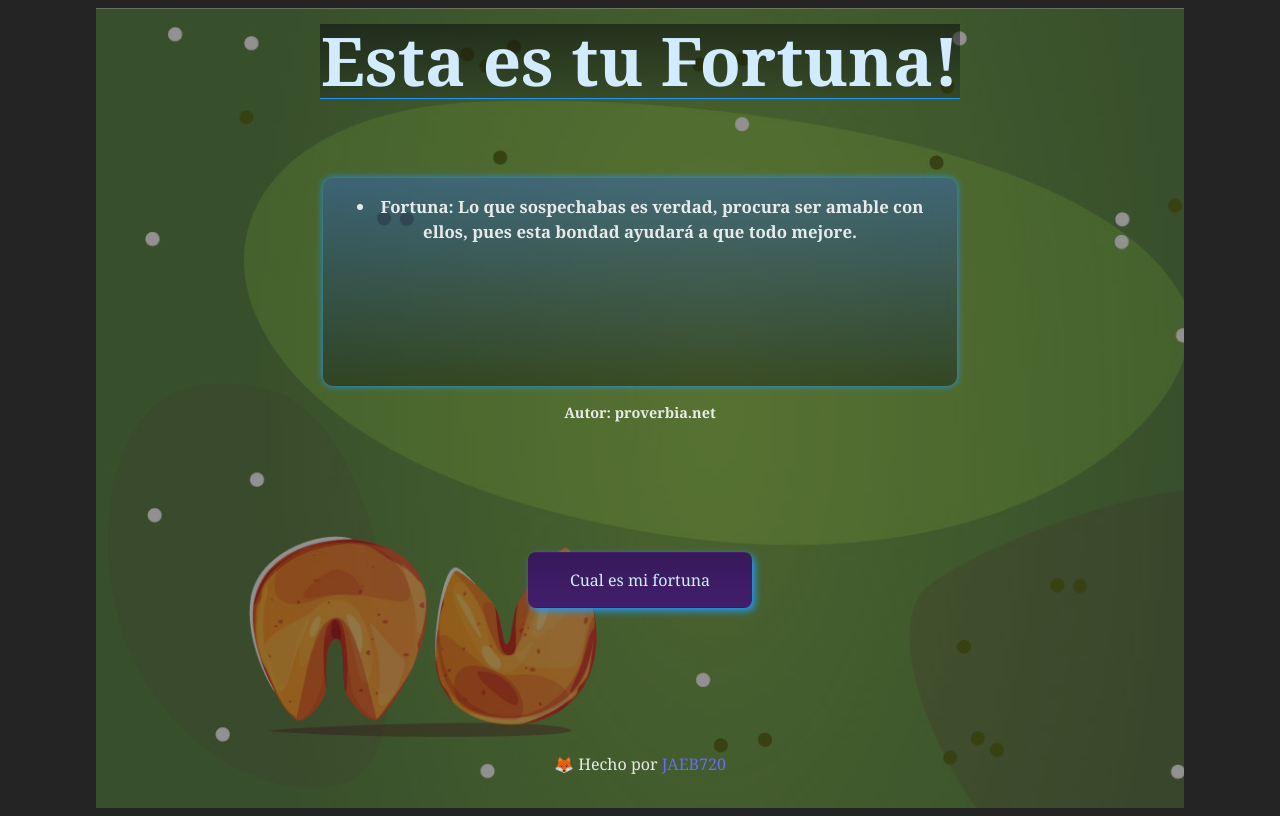
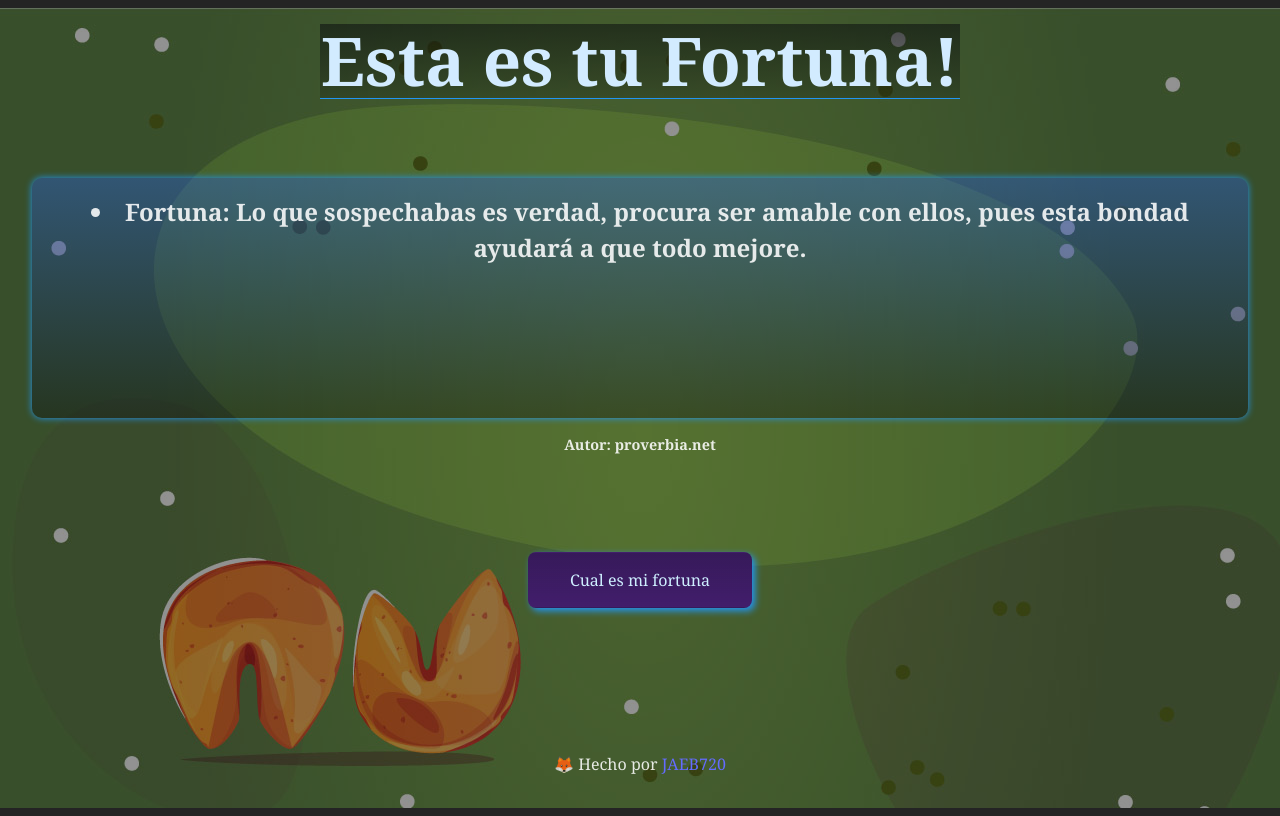
Before and after one commit to JAEB720/GalletaF, a React (Vite) app: page / in a window 1280 px wide. Built offline with nearby package versions, Linux system fonts and the light colour scheme.

Commit message:
version 0.2

```diff
--- a/src/App.css
+++ b/src/App.css
@@ -165,6 +165,13 @@ box-shadow: #2196f3 0px 0px 7px ;
 
 
 
+
+
+
+
+
+
+
 @media (max-width: 768px) {
   body {
 
@@ -211,13 +218,13 @@ box-shadow: #2196f3 0px 0px 7px ;
 
 
   li {
-    font-size: 0.7em;
+    font-size: 1em;
     /* background-color: #535bf2; */
     padding-top: 1rem;
     /* overflow: hidden; */
 
     margin: 0.1rem;
-    height: 10rem;
+    height: 12rem;
     overflow: auto;
 
 
@@ -236,10 +243,10 @@ box-shadow: #2196f3 0px 0px 7px ;
 
 .paperCookie{
   background-color: #49c767;
-  margin-left: 20%;
-  margin-right:20%;
+  margin-left: 1rem;
+  margin-right:1rem;
   margin-top: 5rem;
- height: 13rem;
+ height: 15rem;
  border-radius: 10px;
  background: linear-gradient(rgba(38, 98, 250, 0.35), rgba(5, 7, 12, 0.35));
  box-shadow: #2196f3 0px 0px 7px ;
```
